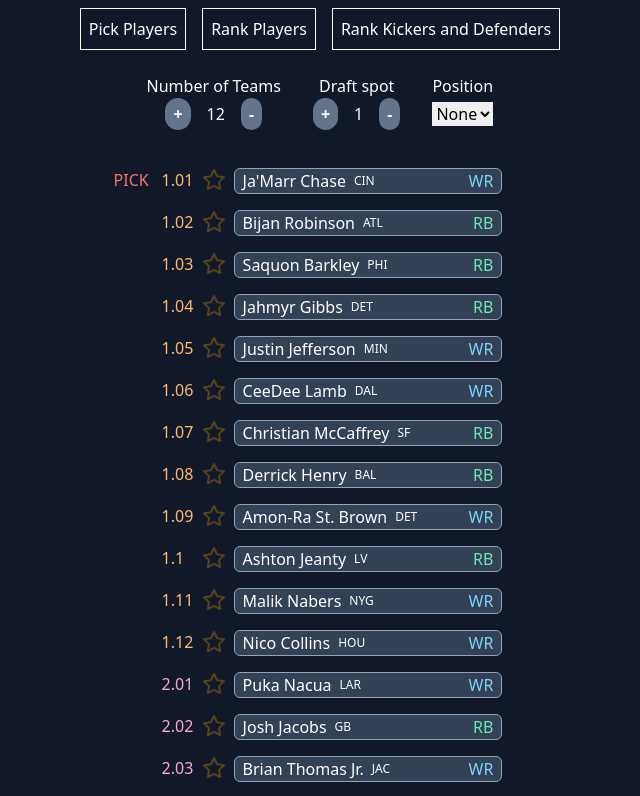
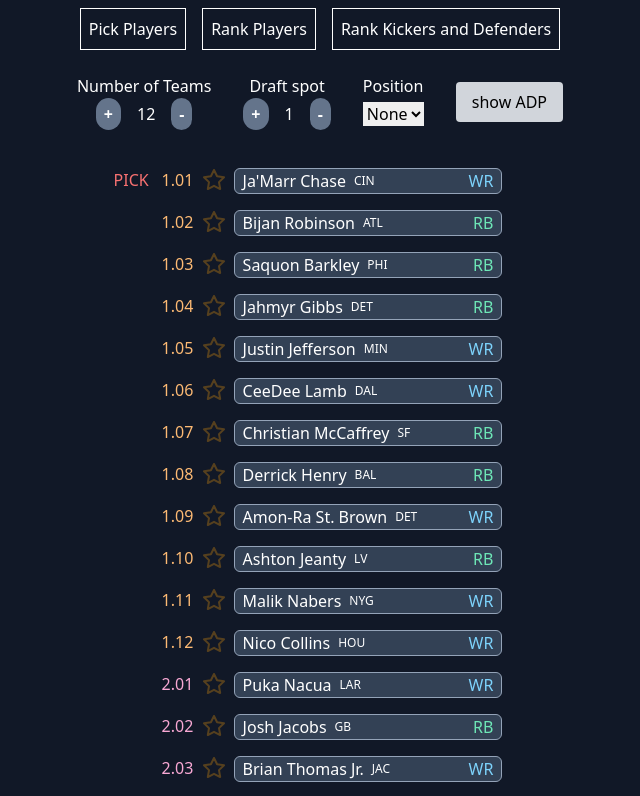
Before and after one commit to tastyDanish/fantasy-picker, a Next.js app: page /list in a window 1280 px wide. Shown: the top 796 px of the page, without its empty margins (320-960 px from the left). Built offline with nearby package versions, Linux system fonts and the light colour scheme.

Commit message:
add adp filter and fix some ordering issues

```diff
--- a/src/app/layout.tsx
+++ b/src/app/layout.tsx
@@ -12,7 +12,7 @@
     <html lang="en">
       <body>
         <PlayersProvider>
-          <main className="flex min-h-screen flex-col items-center w-full bg-gray-900">
+          <main className="flex min-h-dvh flex-col items-center w-full bg-gray-900 pb-10">
             <Navigation>{children}</Navigation>
           </main>
         </PlayersProvider>
--- a/src/app/list/page.tsx
+++ b/src/app/list/page.tsx
@@ -1,4 +1,5 @@
 "use client";
+import { Toggle } from "@/components/adp-switch";
 import NumberPicker from "@/components/number-picker";
 import PlayerRankings from "@/components/player-rankings";
 import PositionFilter, { Positions } from "@/components/position-filter";
@@ -9,7 +10,7 @@
 const defaultDraftSpot = 1;
 
 export default function Lists() {
-  const { players, setPlayers } = usePlayers();
+  const { players, defaultList, setPlayers } = usePlayers();
 
   const [numberTeams, setNumberTeams] = useState(defaultTeamNumber);
   const [draftSpot, setDraftspot] = useState(defaultDraftSpot);
@@ -19,7 +20,7 @@
     <div className="w-full ">
       {players.length > 0 && (
         <>
-          <div className="flex w-full justify-center pt-6 gap-8">
+          <div className="flex w-full justify-center pt-6 gap-8 items-center">
             <div className="flex flex-col items-center">
               <div className="text-white">Number of Teams</div>
               <NumberPicker
@@ -39,19 +40,24 @@
                 numberMin={1}
               />
             </div>
-            <div>
+            <div className="self-start">
               <PositionFilter
                 value={filterPosition}
                 setValue={setFilterPosition}
               />
             </div>
+            <Toggle
+              value={showADP}
+              setValue={setShowADP}
+            />
           </div>
           <div className="flex w-full justify-center">
             <PlayerRankings
               pickSpot={draftSpot}
               numberTeams={numberTeams}
-              players={players}
+              players={showADP ? defaultList : players}
               updateList={setPlayers}
+              reorderEnabled={!showADP && filterPosition === "none"}
               filterPosition={filterPosition}
             />
           </div>
--- a/src/app/page.tsx
+++ b/src/app/page.tsx
@@ -6,7 +6,7 @@
   const { players, setPlayers } = usePlayers();
 
   return (
-    <main className="flex min-h-screen flex-col items-center w-full bg-gray-900">
+    <main className="flex h-dvh flex-col items-center w-full bg-gray-900">
       <div className="w-full pt-20">
         {players.length > 0 && (
           <PlayerPicker
--- /dev/null
+++ b/src/components/adp-switch.tsx
@@ -0,0 +1,18 @@
+import React from "react";
+
+interface ToggleProps {
+  value: boolean;
+  setValue: React.Dispatch<React.SetStateAction<boolean>>;
+}
+
+export const Toggle: React.FC<ToggleProps> = ({ value, setValue }) => {
+  return (
+    <button
+      onClick={() => setValue(!value)}
+      className={`px-4 py-2 rounded h-fit ${
+        value ? "bg-green-500 text-white" : "bg-gray-300 text-black"
+      }`}>
+      {value ? "show rankings" : "show ADP"}
+    </button>
+  );
+};
--- a/src/components/player-rank.tsx
+++ b/src/components/player-rank.tsx
@@ -40,7 +40,7 @@
           "w-8 text-left",
           Math.floor(index) % 2 === 0 ? "text-pink-300" : "text-orange-300"
         )}>
-        {index}
+        {index.toFixed(2)}
       </div>
       <div onClick={() => updatePlayer({ ...player, star: !player.star })}>
         {player.star ? (
@@ -59,7 +59,7 @@
       <div
         className={`${
           player.disabled ? "text-slate-500" : "text-white"
-        } grow flex gap-4 bg-slate-700 px-2 cursor-pointer justify-between border-slate-400 border rounded-md`}>
+        } grow flex gap-4 bg-slate-700 px-2 justify-between border-slate-400 border rounded-md`}>
         <div className="flex gap-2 items-center grow">
           <div>{player.name}</div>
           <div className="text-xs">
--- a/src/components/player-rankings.tsx
+++ b/src/components/player-rankings.tsx
@@ -9,6 +9,7 @@
   numberTeams: number;
   pickSpot: number;
   filterPosition: Positions;
+  reorderEnabled: boolean;
 };
 const PlayerRankings = ({
   players,
@@ -16,6 +17,7 @@
   pickSpot,
   numberTeams,
   filterPosition,
+  reorderEnabled,
 }: PlayerRankingsProps) => {
   const updatePlayer = (playerData: Player) => {
     const newList = players.map((p) =>
@@ -59,7 +61,8 @@
         <Reorder.Item
           key={player.name}
           value={player}
-          className="w-full">
+          className="w-full"
+          drag={reorderEnabled}>
           {filterPosition == player.position || filterPosition === "none" ? (
             <PlayerRank
               players={players}
--- a/src/contexts/players-context.tsx
+++ b/src/contexts/players-context.tsx
@@ -14,6 +14,7 @@
 } from "react";
 
 type PlayersContextType = {
+  defaultList: Player[];
   players: Player[];
   defenses: Player[];
   kickers: Player[];
@@ -36,9 +37,10 @@
   children: ReactNode;
 };
 
-const playerStorageKey = "players-2";
+const playerStorageKey = "players-3";
 
 export const PlayersProvider = ({ children }: PlayersProviderProps) => {
+  const defaultList = getPlayers();
   const [players, setPlayers] = useState<Player[]>([]);
 
   const [defenses, setDefenses] = useState<Player[]>([]);
@@ -98,6 +100,7 @@
   return (
     <PlayersContext.Provider
       value={{
+        defaultList,
         players,
         setPlayers: setPlayersCallback,
         defenses,
```
